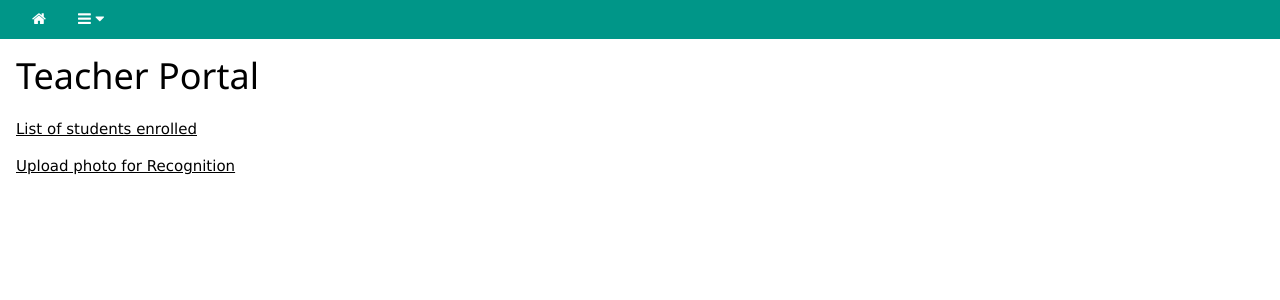
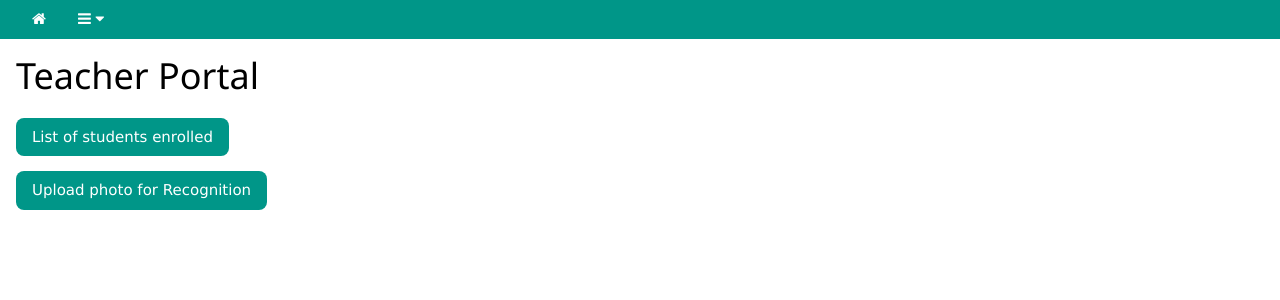
Before and after one commit to devanks/AttendanceMgmtAI, a Django app: page /teacher_portal/ in a window 1280 px wide. Shown: the top 300 px of the page. Run offline with Django 3.2, Linux system fonts and the light colour scheme.

Commit message:
Teacher_portal style changes

```diff
--- a/Backend/FaceRecog/templates/teacher_portal.html
+++ b/Backend/FaceRecog/templates/teacher_portal.html
@@ -1,6 +1,6 @@
 {% extends "baseSansMenu.html" %}
 {% block content %}
 	<h1>Teacher Portal</h1>
-	<p><a href="{% url 'StudentsList' %}">List of students enrolled</a></p>
-	<p><a href="{% url 'test_home_test' %}">Upload photo for Recognition</a></p>
+	<p><a class="w3-btn w3-teal w3-round-large w3-mobile" href="{% url 'StudentsList' %}">List of students enrolled</a></p>
+	<p><a class="w3-btn w3-teal w3-round-large w3-mobile" href="{% url 'test_home_test' %}">Upload photo for Recognition</a></p>
 {% endblock %}
```
Also changed, not shown: Backend/FaceRecog/templates/studentsList.html (+5 -3 lines).
